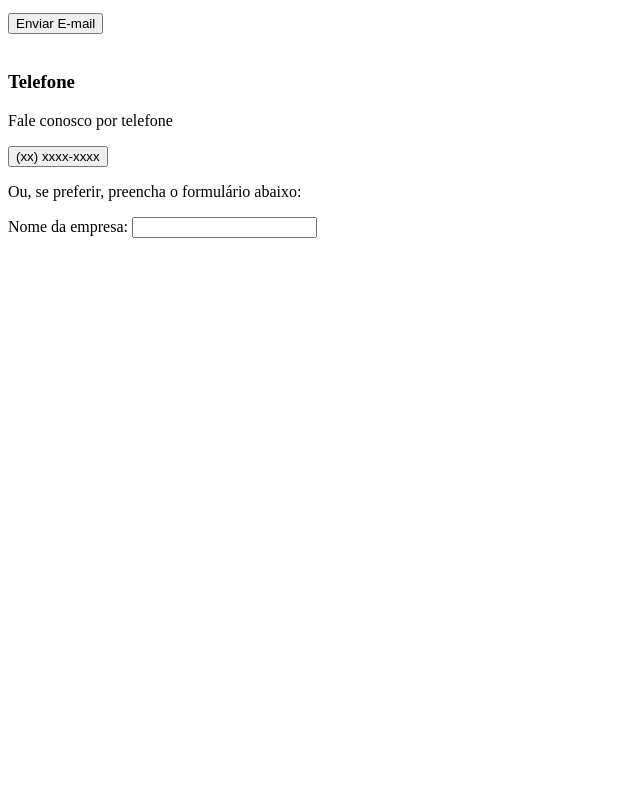
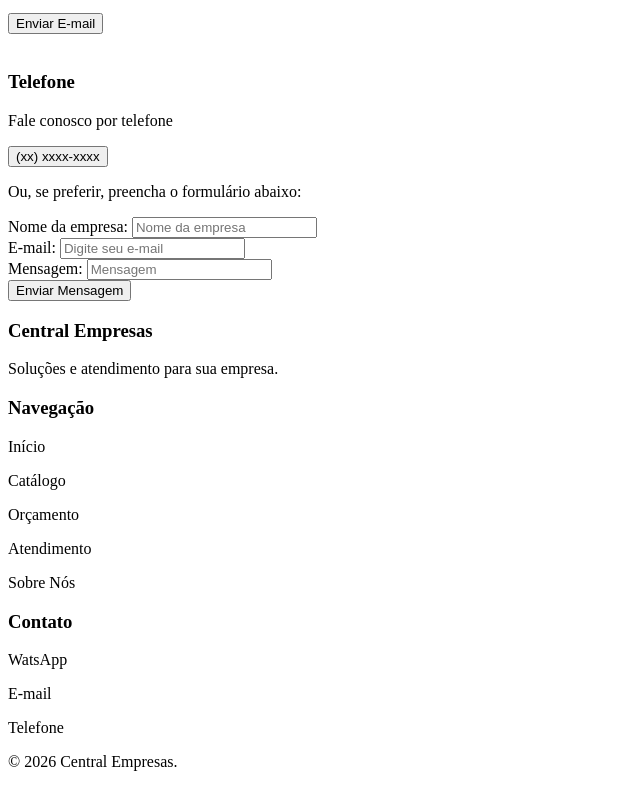
Before and after one commit to pedrinhovitor-dev/aula-front, a plain HTML site: page public/atendimento.html in a window 1280 px wide. Shown: the part 515-1302 px from the top of the page, without its empty margins (0-640 px from the left). Before the commit the page ends 800 px from the top, so only its background shows below. Drawn offline with Linux system fonts and the light colour scheme.

Commit message:
feat: atualiza atendimento e adiciona logo

```diff
--- a/public/atendimento.html
+++ b/public/atendimento.html
@@ -47,11 +47,44 @@
     </section>
     <section>
         <form>
-            <label>Nome da empresa:</label>
-            <input>
+            <div>
+                <label>Nome da empresa:</label>
+                <input type="Name" name="Nome" placeholder="Nome da empresa">
+            </div>
+            <div>
+                <label>E-mail:</label>
+                <input type="email" name="email" placeholder="Digite seu e-mail">
+            </div>
+            <div>
+                <label>Mensagem:</label>
+                <input type="textarea" name="textarea" placeholder="Mensagem">
+            </div>
+            <div>
+                <button>Enviar Mensagem</button>
+            </div>
         </form>
     </section>
     </main>
-
+    <footer>
+        <div>
+            <h3>Central Empresas</h3>
+            <p>Soluções e atendimento para sua empresa.</p>
+        </div>
+        <div>
+            <h3>Navegação</h3>
+            <p>Início</p>
+            <p>Catálogo</p>
+            <p>Orçamento</p>
+            <p>Atendimento</p>
+            <p>Sobre Nós</p>
+        </div>
+        <div>
+            <h3>Contato</h3>
+            <P>WatsApp</P>
+            <P>E-mail</P>
+            <P>Telefone</P>
+        </div>
+        <p>© 2026 Central Empresas.</p>
+    </footer>
 </body>
 </html>
```
Also changed, not shown: public/central_empresas_logo.png (added).
